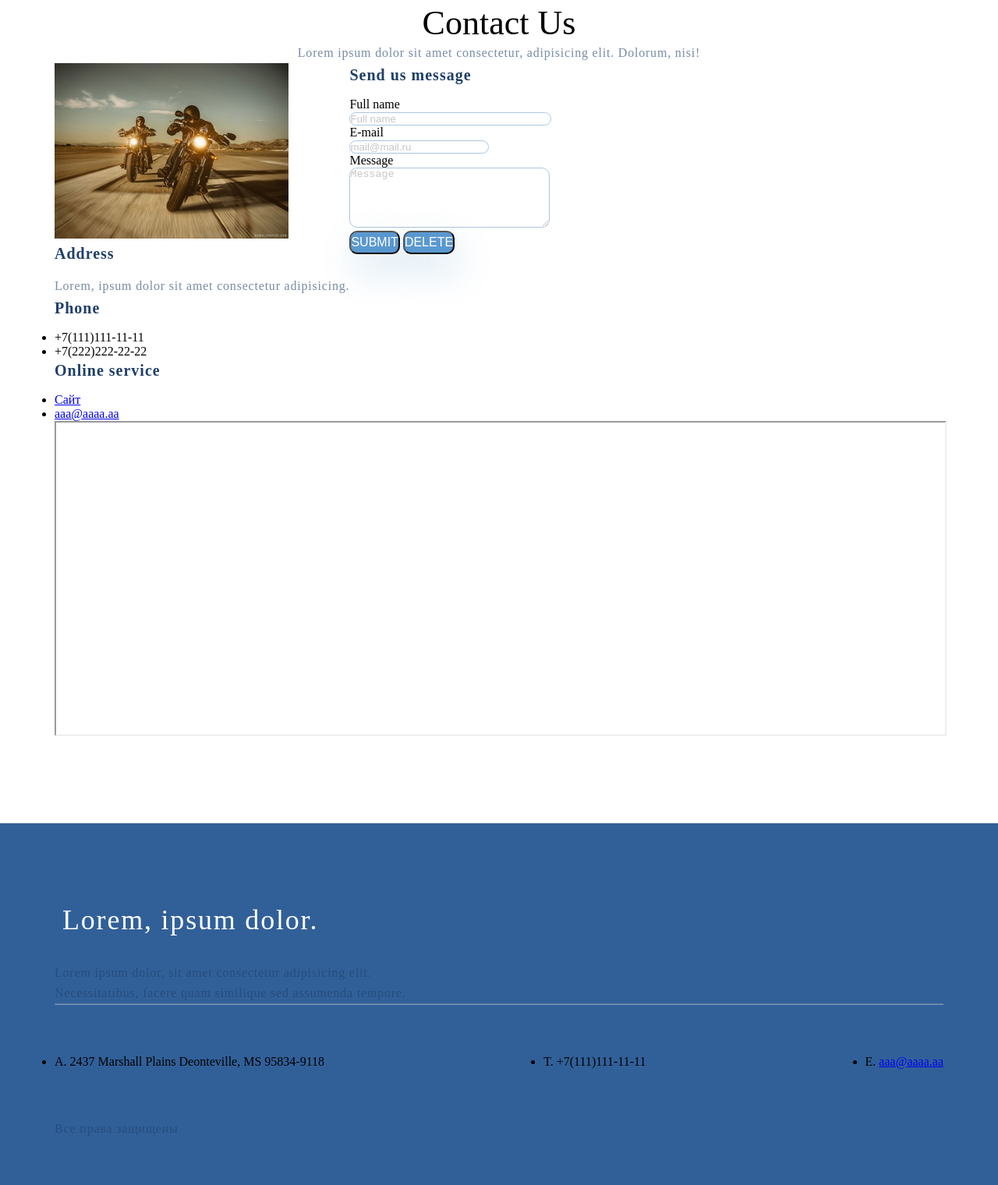
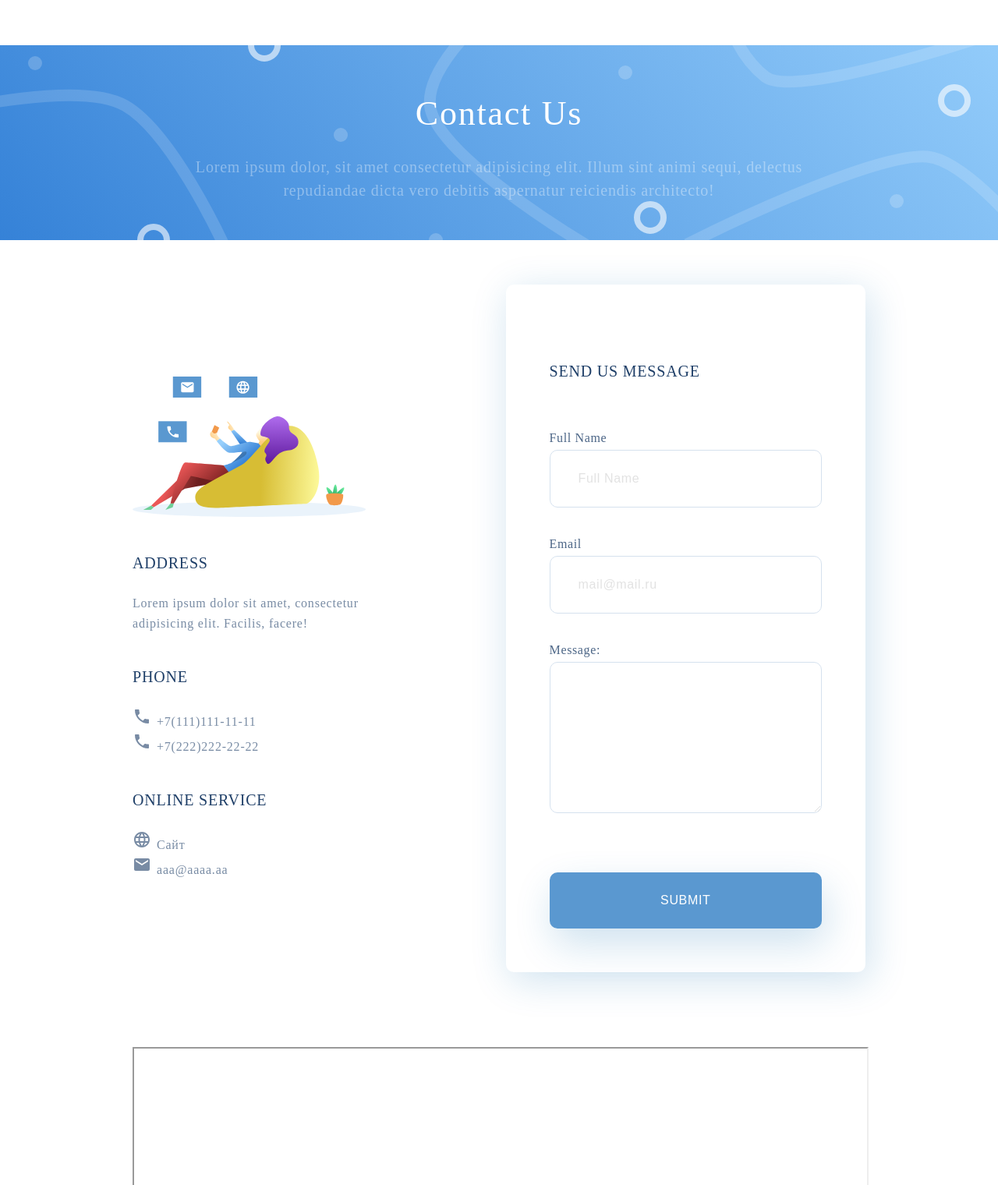
Before and after one commit to Lirix18/HTML_CSS_GB, a plain HTML site: page contacts.html in a window 1280 px wide. Shown: the part 80-1600 px from the top of the page at 78% size. Drawn offline with Linux system fonts and the light colour scheme.

Commit message:
Lesson7_

```diff
--- a/contacts.html
+++ b/contacts.html
@@ -19,69 +19,89 @@
     </div>
     <!-- Основной контент-->
     <div class="header_contacts">
-        <div class="container">
+        <div class="container header_contacts__box">
             <h2 class="heading-contacts">Contact Us</h2>
-            <p class="text">Lorem ipsum dolor sit amet consectetur, adipisicing elit. Dolorum, nisi!</p>
+            <p class="text text__header_contacts">Lorem ipsum dolor, sit amet consectetur adipisicing elit. Illum sint
+                animi sequi, delectus
+                repudiandae dicta vero debitis aspernatur reiciendis architecto!</p>
         </div>
     </div>
-    <form action="#" class="container main">
+    <form action="#" class="contacts_main container_contacts">
         <div class="contacts-info">
-            <img src="images/bike.jpg" width="300">
-            <h4 class="heading_mini">Address</h4>
-            <p class="text">Lorem, ipsum dolor sit amet consectetur adipisicing.</p>
-            <h4 class="heading_mini">Phone</h4>
+            <img src="images/contacts-info-img.svg" width="300">
+            <h4 class="contacts_heading_mini">ADDRESS</h4>
+            <p class="text text__contacts">Lorem ipsum dolor sit amet, consectetur adipisicing elit. Facilis, facere!
+            </p>
+            <h4 class="contacts_heading_mini">PHONE</h4>
             <ul>
-                <li>+7(111)111-11-11</li>
-                <li>+7(222)222-22-22</li>
+                <li class="text telephone_img">+7(111)111-11-11</li>
+                <li class="text telephone_img">+7(222)222-22-22</li>
             </ul>
-            <h4 class="heading_mini">Online service</h4>
+            <h4 class="contacts_heading_mini">ONLINE SERVICE</h4>
             <ul>
-                <li><a href="index.html">Сайт</a></li>
-                <li><a href="mailto:aaa@aaaa.aa">aaa@aaaa.aa</a></li>
+                <li class="text website_img">Сайт</li>
+                <li class="text email_img">aaa@aaaa.aa</li>
             </ul>
         </div>
-        <div class="form">
-            <h4 class="heading_mini">Send us message</h4>
-            Full name<br>
-            <input class="input_field" type="text" size="30" placeholder="Full name"><br>
-            E-mail<br>
-            <input class="input_field" type="email" placeholder="mail@mail.ru"></br>
-            Message<br>
-            <textarea class="input_field" cols="30" rows="5" placeholder="Message"></textarea></br>
-            <button class="button_send" type="submit">Submit</button>
-            <button class="button_send" type="reset">Delete</button>
+        <div class="contacts-info">
+            <div class="contact__info_form">
+                <h4 class="contacts_heading_mini">SEND US MESSAGE</h4>
+                <div class="contact__form-item">
+                    <label for="name">Full Name</label><br>
+                    <input id="name" class="input" type="text" placeholder="Full Name">
+                </div>
+
+                <div class="contact__form-item">
+                    <label for="email">Email</label><br>
+                    <input id="email" class="input" type="email" placeholder="mail@mail.ru">
+                </div>
+
+                <div class="contact__form-item">
+                    <label for="message">Message:</label><br>
+                    <textarea name="Message" class="input" id="message" cols="30" rows="5" placeholder="Your message">
+                </textarea>
+                </div>
+
+                <button type="submit" class="button_send">submit</button>
+            </div>
         </div>
-
     </form>
-    <div class="container">
+    <div class="map container_contacts">
         <iframe
             src="https://yandex.ru/map-widget/v1/?from=tabbar&ll=37.723044%2C55.686311&mode=poi&poi%5Bpoint%5D=37.721522%2C55.686380&poi%5Buri%5D=ymapsbm1%3A%2F%2Forg%3Foid%3D1660808694&source=serp_navig&z=17.36"
-            width="100%" height="400" style="display: block;"></iframe>
+            width="100%" height="480" style="display: block;"></iframe>
     </div>
     <!-- Футер сайта-->
     <div class="footer">
         <div class="container">
-            <div class="footer_one">
-                <h3 class="heading footer__heading">Lorem, ipsum dolor.</h3>
-                <p class="text footer__text">Lorem ipsum dolor, sit amet consectetur adipisicing elit. Necessitatibus,
-                    facere quam
-                    similique sed assumenda tempore.</p>
+            <div class="footer__top">
+                <div class="footer__text">
+                    <h3 class="heading footer__heading">Intersted to woek
+                        with our team?</h3>
+                    <p class="text text_footer">Lorem ipsum dolor, sit amet consectetur adipisicing elit.
+                        Necessitatibus,
+                        facere quam
+                        similique sed assumenda tempore.</p>
+                </div>
+                <a href="#" class="footer__button">Let’s Talk</a>
             </div>
             <hr>
-            <div class="footer_two">
+        </div>
+        <div class="container">
+            <div class="footer_bottom">
                 <ul class="footer__info">
-                    <li>
-                        A. 2437 Marshall Plains Deonteville, MS 95834-9118
+                    <li class="footer__list">
+                        2437 Marshall Plains Deonteville, MS 95834-9118
                     </li>
-                    <li>
-                        T. +7(111)111-11-11
+                    <li class="footer__list">
+                        +7(111)111-11-11
                     </li>
-                    <li>
-                        E. <a href="mailto:aaa@aaaa.aa">aaa@aaaa.aa</a>
+                    <li class="footer__list">
+                        aaa@aaaa.aa
                     </li>
                 </ul>
                 <div class="footer__rights">
-                    <p class="text">Все права защищены</p>
+                    <p class="text footer__rights_text">2021 © Все права защищены.</p>
                 </div>
             </div>
         </div>
--- a/style.css
+++ b/style.css
@@ -12,7 +12,7 @@
 }
 
 .container {
-    width: 1140px;
+    max-width: 1140px;
     margin: 0 auto;
 }
 
@@ -20,12 +20,9 @@ body {
     font-family: "sans-serif";
 }
 
-.main {
-    display: flex;
-}
 
 .header {
-    height: 768px;
+    min-height: 768px;
     box-sizing: border-box;
     background: linear-gradient(0deg, #EBF3FB 8.84%, rgba(152, 195, 232, 0) 31.12%);
 }
@@ -51,6 +48,7 @@ body {
     background-image: url(./images/top_back.svg);
     background-repeat: no-repeat;
     background-position: right center;
+    background-size: 44%;
 }
 
 .top__heading {
@@ -84,9 +82,7 @@ body {
     margin-top: 71px;
 }
 
-.header_contacts {
-    text-align: center;
-}
+
 
 .main_content {
     box-sizing: border-box;
@@ -269,6 +265,18 @@ hr {
     margin-right: 16px;
 }
 
+.footer__list:nth-child(2n)::before {
+    content: 'T.';
+    display: block;
+    margin-right: 16px;
+}
+
+.footer__list:last-child::before {
+    content: 'E.';
+    display: block;
+    margin-right: 16px;
+}
+
 
 .footer__rights {
     margin-top: 64px;
@@ -283,29 +291,309 @@ hr {
     opacity: 0.4;
 }
 
+/* laptop */
+@media (max-width: 1024px) {
+    .container {
+        padding-left: 32px;
+        padding-right: 32px;
+    }
+
+    .header_content {
+        background-position: right 280px;
+    }
+
+    .card-box {
+        flex-direction: column;
+        align-items: center;
+    }
+
+    .card {
+        margin-bottom: 32px;
+    }
+
+    .footer {
+        padding-top: 48px;
+    }
+
+    .footer__top {
+        padding-left: 124px;
+        padding-right: 124px;
+    }
+
+    .footer__button {
+        padding: 4px 31px;
+    }
+
+    .footer__info {
+        flex-direction: column;
+    }
+
+    .footer__list {
+        margin-bottom: 24px;
+    }
+
+    .footer_bottom {
+        padding-left: 124px;
+        padding-right: 124px;
+    }
+}
+
+/* mobile */
+@media (max-width: 667px) {
+    .menu {
+        padding-top: 24px;
+    }
+
+    .header {
+        min-height: 376px;
+        padding-bottom: 41px;
+        box-sizing: border-box;
+    }
+
+    .header_content {
+        padding-top: 36px;
+        display: flex;
+        flex-direction: column;
+        align-items: center;
+        background-image: none;
+    }
+
+    .top__heading {
+        width: 100%;
+        font-size: 32px;
+        line-height: 38px;
+        margin-bottom: 12px;
+        text-align: center;
+    }
+
+    .top__text {
+        width: 100%;
+        text-align: center;
+    }
+
+    .top__button {
+        font-size: 12px;
+        line-height: 26px;
+        padding: 0 8px;
+    }
+
+    .heading {
+        font-size: 24px;
+        line-height: 28px;
+    }
+
+    .main_content {
+        padding-top: 48px;
+    }
+
+    .card-box {
+        padding-top: 32px;
+    }
+
+    .card {
+        width: 100%;
+    }
+
+    .text_project {
+        width: 100%;
+    }
+
+    .project__text {
+        font-size: 16px;
+        line-height: 19px;
+        top: 16px;
+        right: 16px;
+    }
+
+    .project__text_mini {
+        left: 16px;
+        top: 26px;
+    }
+
+    .project__parent {
+        flex-direction: column;
+        margin-top: 16px;
+    }
+
+    .project__item_margin {
+        margin-right: 0;
+        margin-bottom: 16px;
+    }
+
+    .footer {
+        padding-top: 18px;
+        padding-bottom: 32px;
+    }
+
+    .footer__top {
+        flex-direction: column;
+        padding-bottom: 41px;
+        padding-left: 0;
+        padding-right: 0;
+    }
+
+    .footer__heading {
+        width: 75%;
+        margin: 0 auto 32px;
+        text-align: center;
+    }
+
+    .footer__text {
+        width: 100%;
+    }
+
+    .text_footer {
+        text-align: center;
+        margin-bottom: 40px;
+    }
+
+    .footer_bottom {
+        padding-left: 0;
+        padding-right: 0;
+    }
+
+    .footer__list {
+        margin-bottom: 18px;
+    }
+
+    .footer__rights {
+        margin-top: 32px;
+    }
+}
+
+
+
+
+.header_contacts {
+    height: 250px;
+    text-align: center;
+    background-image: url(./images/heading-contacts-back.svg);
+    background-repeat: no-repeat;
+    background-position: center;
+    margin-top: 54px;
+    margin-bottom: 57px;
+}
+
 .heading-contacts {
     font-weight: 500;
     font-size: 44px;
     text-align: center;
+    line-height: 74px;
+    letter-spacing: 0.04em;
+    color: #FFFFFF;
+    padding-bottom: 16px;
 }
 
+.text__header_contacts {
+    font-weight: 400;
+    font-size: 20px;
+    line-height: 30px;
+    text-align: center;
+    letter-spacing: 0.04em;
+    color: rgba(255, 255, 255, 0.6);
+}
 
+.header_contacts__box {
+    width: 780px;
+    padding-top: 51px;
+}
 
-.input_field {
+.container_contacts {
+    width: 940px;
+    margin: 0 auto;
+}
+
+.contacts_main {
+    align-items: center;
+    display: flex;
+    justify-content: space-between;
+}
+
+.contacts-info {}
+
+.contacts_heading_mini {
+    font-weight: 500;
+    font-size: 20px;
+    line-height: 30px;
+    letter-spacing: 0.04em;
+    color: #1F3F68;
+    padding-top: 40px;
+    padding-bottom: 24px;
+}
+
+.text__contacts {
+    text-align: left;
+    width: 75%;
+}
+
+.telephone_img {
+    list-style-position: inside;
+    list-style-image: url(./images/ic_phone_24px.svg);
+}
+
+.website_img {
+    list-style-position: inside;
+    list-style-image: url(./images/ic_language_24px.svg);
+}
+
+.email_img {
+    list-style-position: inside;
+    list-style-image: url(./images/ic_email_24px.svg);
+}
+
+.contact__info_form {
+    background: #FFFFFF;
+    box-shadow: 5px 10px 50px rgba(16, 112, 177, 0.2);
+    border-radius: 10px;
+    padding: 56px;
+    display: flex;
+    flex-direction: column;
+}
+
+.contact__form-item {
+    margin-top: 32px;
+}
+
+.contact__form-item label {
+    font-size: 16px;
+    line-height: 30px;
+    letter-spacing: 0.04em;
+    color: #1F3F68;
+    opacity: 0.8;
+}
+
+.input {
     border: 1px solid #356EAD;
     box-sizing: border-box;
     border-radius: 10px;
     opacity: 0.4;
+    width: 100%;
+    padding: 21px 36px;
+    font-weight: 300;
+    font-size: 16px;
+    line-height: 30px;
+    letter-spacing: 0.04em;
+    color: #1F3F68;
+    opacity: 0.2;
 }
 
 .button_send {
     background: #5A98D0;
     box-shadow: 5px 20px 50px rgba(16, 112, 177, 0.2);
     border-radius: 10px;
+    border-width: 0;
+    letter-spacing: 0.04em;
+    color: #FFFFFF;
     font-weight: 500;
     font-size: 16px;
     line-height: 26px;
     text-align: center;
     color: #FFFFFF;
     text-transform: uppercase;
+    padding: 23px;
+    margin-top: 72px;
 }
+
+.map {
+    margin-top: 96px;
+}
```
Also changed, not shown: index.html (+3 -3 lines), images/contacts-info-img.svg (added), images/heading-contacts-back.svg (added), images/ic_email_24px.svg (added), images/ic_language_24px.svg (added), images/ic_phone_24px.svg (added), 1 other file.
